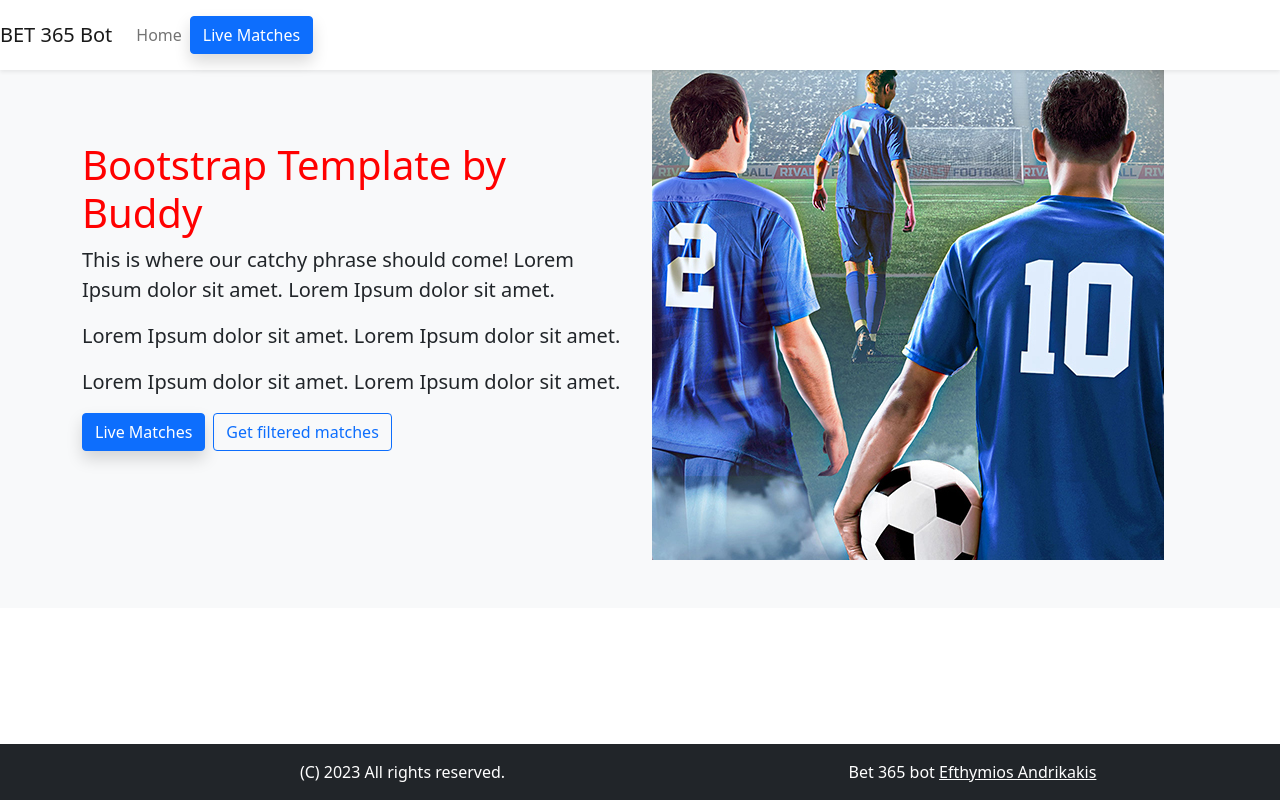
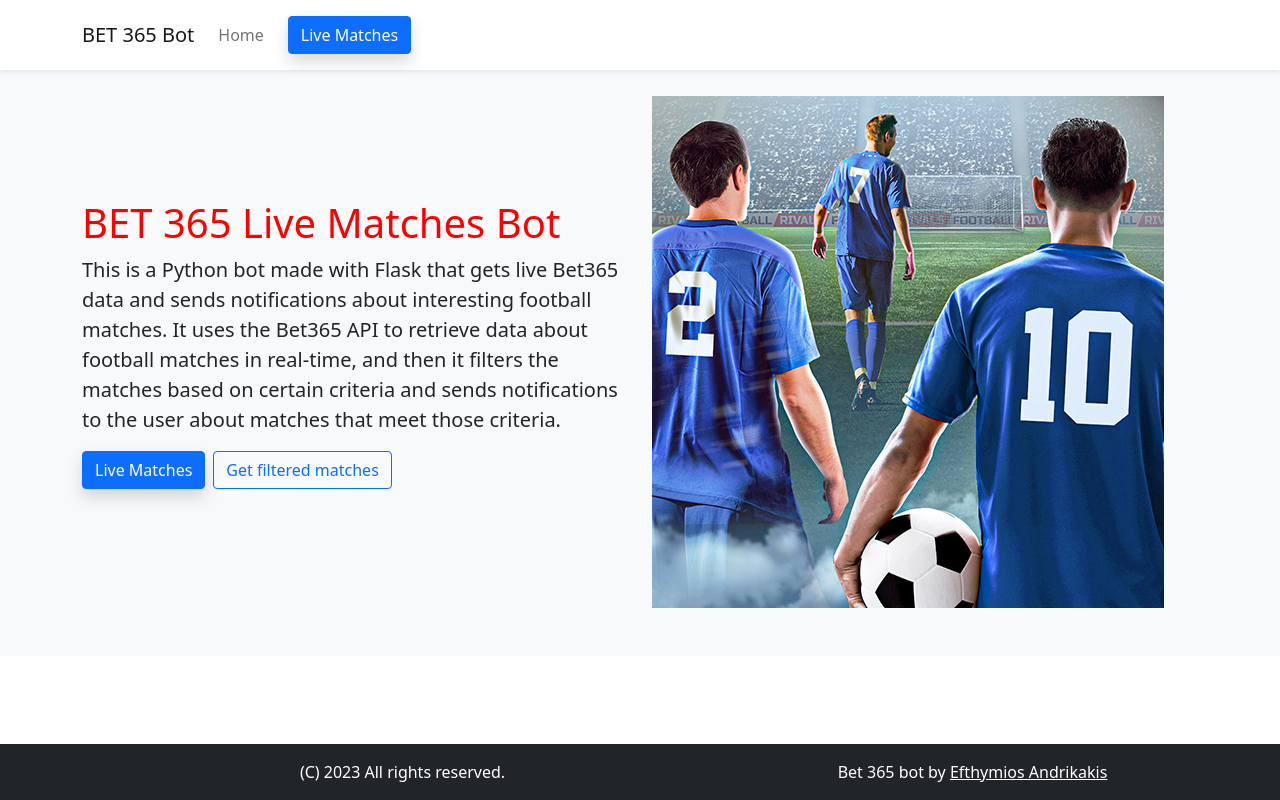
Before and after one commit to themisandri/football, a Flask app: page / in a window 1280 px wide. Run offline with Flask 2, Linux system fonts and the light colour scheme; some libraries are stand-ins or nearby versions.

Commit message:
fixed padding

```diff
--- a/app.py
+++ b/app.py
@@ -29,14 +29,15 @@ def show_matches():
 
 
 #route for algorithm
-@app.route('/api/algorithm', methods=['GET'])
+@app.route('/algorithm', methods=['GET'])
 def recommendations():
     data = get_data()
     df = transform_data(data)
     results = algorithm(df)
     if results:
         telegram_bot_sendtext(results)
-    return jsonpickle.encode(results)
+    return render_template("filtered.html", filtered=results)
+
 
 
 if __name__ == '__main__':
--- a/config.py
+++ b/config.py
@@ -1 +1,3 @@
-api_key = ""
+api_key = "ee15e87846mshadd7763b720883fp18db94jsn36d2690f3a98"
+bot_token = '5747201168:AAGxiQ3yrr884aQKHnwn-VIpI9d1w_pQAnY'
+bot_chatID = '-874589090'
--- a/templates/bootstrap_table.html
+++ b/templates/bootstrap_table.html
@@ -2,17 +2,17 @@
 
 {% block content %}
 {% if filtered %}
-<div class="container mt-5">
+<div class="container mt-5 pt-5">
 <h1>{{filtered}}</h1>
 </div>
 {% endif %}
 {% if not filtered %}
-<div class="container mt-5">
+<div class="container mt-5 pt-5">
 <h1>No recommendations</h1>
 </div>
 {% endif %}
 
-<div class="container mt-5 mb-5">
+<div class="container mt-5 mb-5 pb-5">
 <table id="data" style="width:100%"
 class="table table-striped">
     <thead>
--- a/templates/home.html
+++ b/templates/home.html
@@ -3,14 +3,12 @@
 {% block content %}
 <!-- Hero Section-->
 <section class="bg-light">
-    <div class="container">
+    <div class="container mt-5">
         <div class="row align-items-center">
             <div class="col-lg-6 order-2 order-lg-1">
-                <h1>Bootstrap Template by Buddy</h1>
-                <p class="lead">This is where our catchy phrase should come! Lorem Ipsum dolor sit amet. Lorem Ipsum dolor sit amet. </p>
-                <p class="lead">Lorem Ipsum dolor sit amet. Lorem Ipsum dolor sit amet. </p>
-                <p class="lead">Lorem Ipsum dolor sit amet. Lorem Ipsum dolor sit amet. </p>
-                <p><a href="/api" class="btn btn-primary shadow me-2">Live Matches</a><a href="/api/algorithm" class="btn btn-outline-primary">Get filtered matches</a></p>
+                <h1>BET 365 Live Matches Bot</h1>
+                <p class="lead">This is a Python bot made with Flask that gets live Bet365 data and sends notifications about interesting football matches. It uses the Bet365 API to retrieve data about football matches in real-time, and then it filters the matches based on certain criteria and sends notifications to the user about matches that meet those criteria. </p>
+                <p><a href="/api" class="btn btn-primary shadow me-2">Live Matches</a><a href="/algorithm" class="btn btn-outline-primary">Get filtered matches</a></p>
             </div>
         <div class="col-lg-6 order-1 order-lg-2 mt-5 mb-5"><img src="static/players.jpg" alt="landing image" class="img-fluid"></div>
     </div>
--- a/templates/index.html
+++ b/templates/index.html
@@ -15,15 +15,18 @@
   <body>
 
     <!-- navbar-->
-    <nav class="navbar navbar-light navbar-expand-lg fixed-top shadow-sm bg-white"><a href="/" class="navbar-brand">BET 365 Bot</a>
+    <nav class="navbar navbar-light navbar-expand-lg fixed-top shadow-sm bg-white">
+      <div class="container">
+      <a href="/" class="navbar-brand">BET 365 Bot</a>
       <button type="button" data-toggle="collapse" data-target="#navbarSupportedContent" aria-controls="navbarSupportedContent" aria-expanded="false" aria-label="Toggle navigation" class="navbar-toggler"><span class="navbar-toggler-icon"></span></button>
       <div id="navbarSupportedContent" class="collapse navbar-collapse">
       <ul class="navbar-nav ml-auto">
-          <li class="nav-item"><a href="/" class="nav-link">Home</a></li>
+          <li class="nav-item me-3"><a href="/" class="nav-link">Home</a></li>
       </ul>
           <div class="navbar-text ml-lg-3">
           <a href="/api" class="btn btn-primary text-white shadow">Live Matches</a>
           </div>
+      </div>
       </div>
       </nav>
 
@@ -40,7 +43,7 @@
                   <p class="mb-md-0">(C) 2023 All rights reserved. </p>
               </div>
               <div class="col-md-5 text-center text-md-right">
-                  <p class="mb-0">Bet 365 bot <a href="#" class="external text-white">Efthymios Andrikakis</a> </p>
+                  <p class="mb-0">Bet 365 bot by <a href="https://github.com/themisandri" class="external text-white">Efthymios Andrikakis</a> </p>
               </div>
           </div>
       </div>
```
Also changed, not shown: bot_message.py (+4 -4 lines), templates/filtered.html (added, +15 -0 lines).
